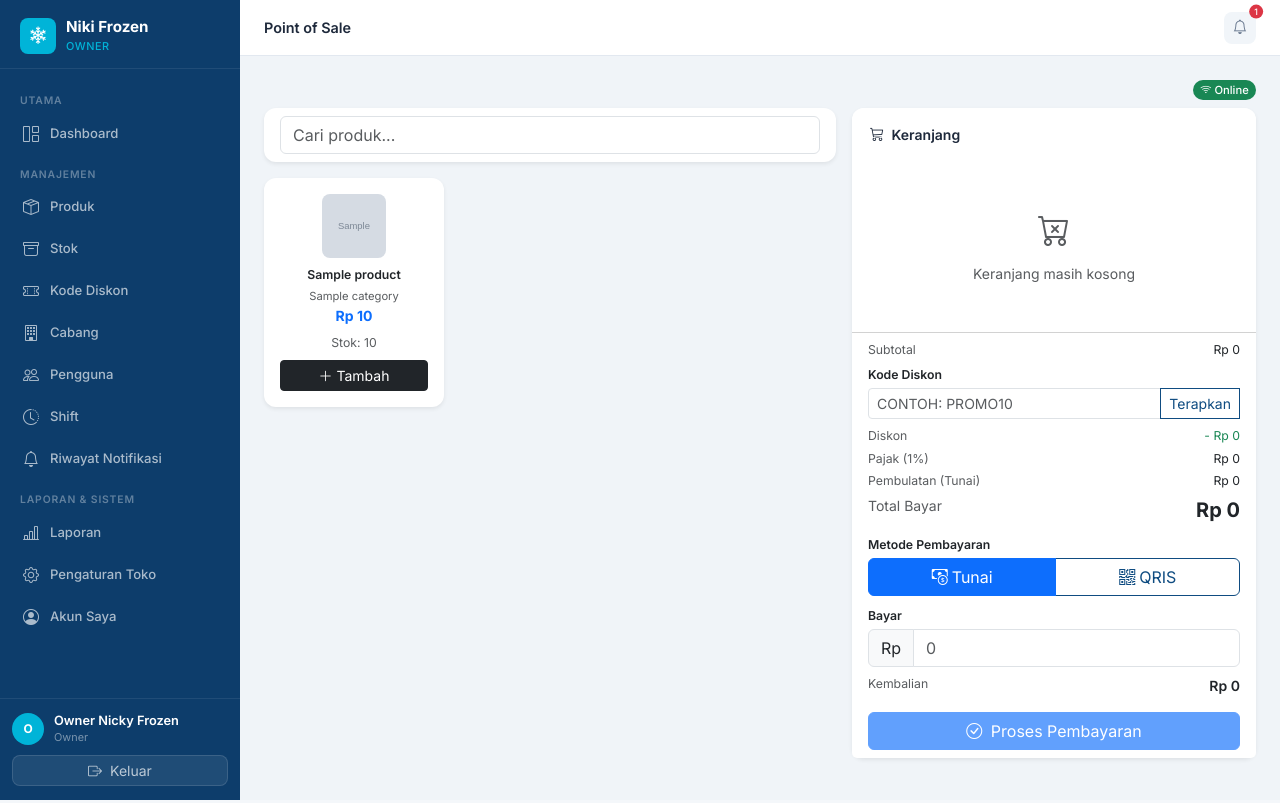
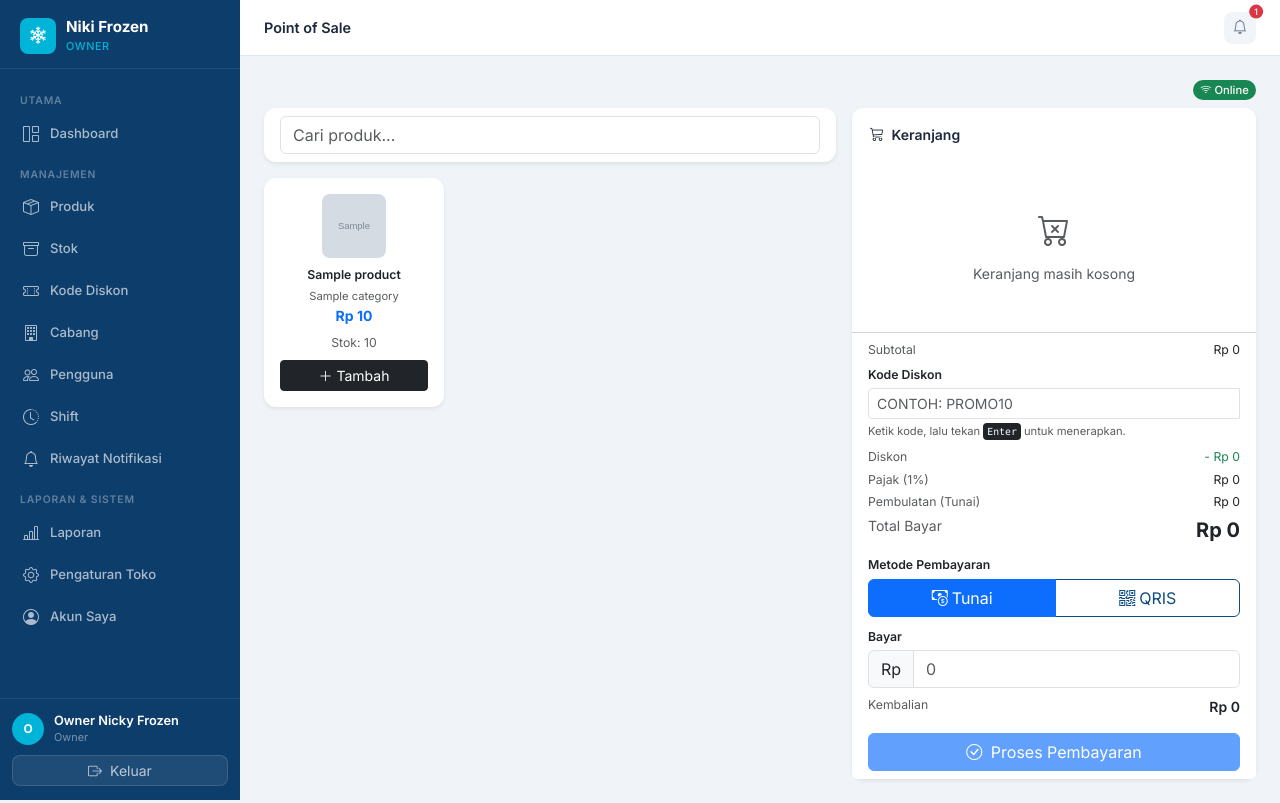
Before and after one commit to RamadhanZaki/Niki_Frozen, a Laravel app: template backend-laravel/resources/views/kasir/pos.blade.php in a window 1280 px wide. Run offline with Laravel 12, Linux system fonts and the light colour scheme; a user stored in the database is signed in; data comes from the database, SQL or seed files in the repository; the template is opened without the code that fills it: most values are stand-ins (such as "Sample title", 1, 10 or a date in 2020); grey boxes marked "Sample" are stand-in pictures; some libraries are stand-ins or nearby versions.

Commit message:
Fix Diskon Kasir

```diff
--- a/backend-laravel/resources/views/kasir/pos.blade.php
+++ b/backend-laravel/resources/views/kasir/pos.blade.php
@@ -92,13 +92,13 @@
                     <div class="input-group input-group-sm">
                         <input type="text" id="discountCodeInput" class="form-control"
                                placeholder="Contoh: PROMO10" style="text-transform:uppercase;">
-                        <button type="button" class="btn btn-outline-primary" id="btnApplyDiscount" onclick="applyDiscountCode()">
-                            Terapkan
-                        </button>
                         <button type="button" class="btn btn-outline-danger" id="btnRemoveDiscount"
                                 style="display:none;" onclick="removeDiscountCode()" title="Batalkan diskon">
                             <i class="bi bi-x-lg"></i>
                         </button>
+                    </div>
+                    <div class="form-text text-muted" style="font-size:.7rem;">
+                        Ketik kode, lalu tekan <kbd class="px-1">Enter</kbd> untuk menerapkan.
                     </div>
                     <div id="discountAppliedInfo" class="small text-success mt-1" style="display:none;"></div>
                 </div>
@@ -364,8 +364,14 @@
             return;
         }
 
-        const btn = document.getElementById('btnApplyDiscount');
-        btn.disabled = true;
+        // Tombol "Terapkan" sengaja dihapus — kasir cukup ketik kode lalu
+        // tekan Enter, supaya tidak ada langkah "klik tombol" yang gampang
+        // kelupaan dan bikin diskon tidak jadi terpakai pas checkout.
+        // Input dikunci sementara selagi request jalan (mencegah Enter
+        // dobel-tekan kirim dua request sekaligus); kalau gagal dibuka lagi
+        // di blok catch, kalau berhasil tetap terkunci sebagai tanda diskon
+        // sedang aktif (dibuka lagi lewat tombol "Batalkan diskon").
+        codeInput.disabled = true;
 
         try {
             const res = await fetch(APPLY_DISCOUNT_URL, {
@@ -389,17 +395,30 @@
             info.textContent = `Kode "${data.code}" diterapkan — potongan ${formatRp(data.discount_amount)}`;
             info.style.display = 'block';
 
-            codeInput.disabled = true;
-            btn.style.display = 'none';
             document.getElementById('btnRemoveDiscount').style.display = 'inline-block';
 
             updateTotals();
         } catch (err) {
-            Swal.fire({ icon: 'error', title: 'Kode diskon gagal diterapkan', text: err.message });
-        } finally {
-            btn.disabled = false;
+            // Kosongkan & buka lagi input kode diskon begitu popup error ditutup
+            // (baik lewat tombol OK, klik di luar popup, atau tombol Esc) —
+            // supaya kasir tidak bingung antara kode yang gagal tadi dengan
+            // kode baru yang mau dicoba, dan bisa langsung ketik ulang + Enter.
+            Swal.fire({ icon: 'error', title: 'Kode diskon gagal diterapkan', text: err.message }).then(() => {
+                codeInput.value = '';
+                codeInput.disabled = false;
+                codeInput.focus();
+            });
         }
     }
+
+    // Terapkan kode diskon saat kasir menekan Enter di kolom kode diskon —
+    // gantinya tombol "Terapkan" yang dihapus.
+    document.getElementById('discountCodeInput').addEventListener('keydown', function (e) {
+        if (e.key === 'Enter') {
+            e.preventDefault();
+            applyDiscountCode();
+        }
+    });
 
     function removeDiscountCode() {
         appliedDiscount = null;
@@ -410,7 +429,6 @@
 
         document.getElementById('discountAppliedInfo').style.display = 'none';
         document.getElementById('btnRemoveDiscount').style.display = 'none';
-        document.getElementById('btnApplyDiscount').style.display = 'inline-block';
 
         updateTotals();
     }
```
